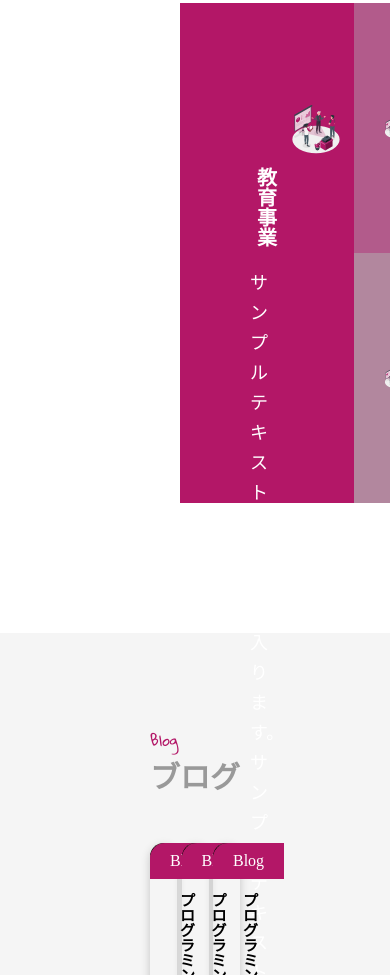
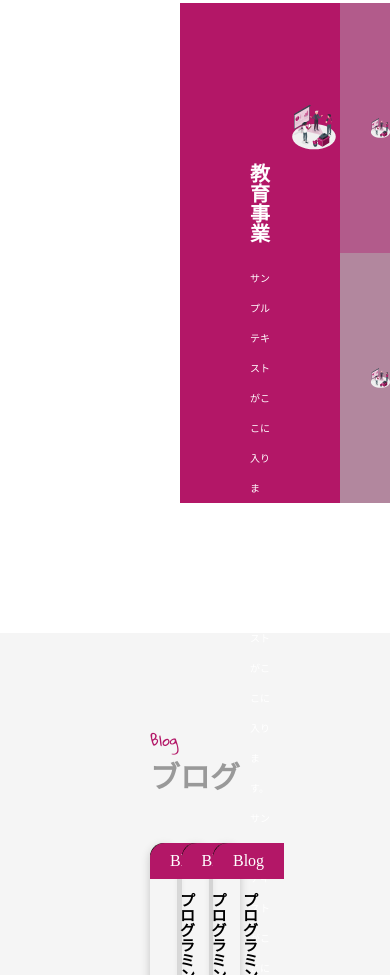
Before and after one commit to mmkano/20240118_morishita_lp, a plain HTML site: page index.html in a window 390 px wide. Shown: the part 2869-3844 px from the top of the page. Drawn offline with Linux system fonts and the light colour scheme.

Commit message:
20240120_morishita_lp

```diff
--- a/css/style.css
+++ b/css/style.css
@@ -343,7 +343,7 @@
         padding-left: 110px;
     }
 
-    .box2_item p, .box3__item p{
+    .box2_item p, .box3__item p,.box1__item p{
         font-size: 10px;
     }
 }
```
Also changed, not shown: index.html (+2 -6 lines).
